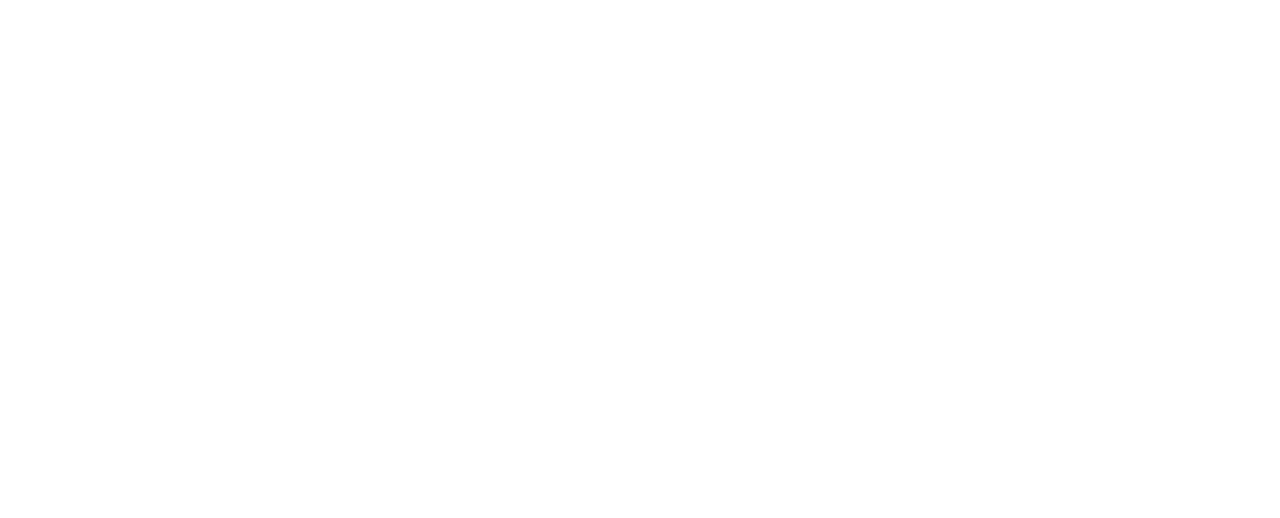
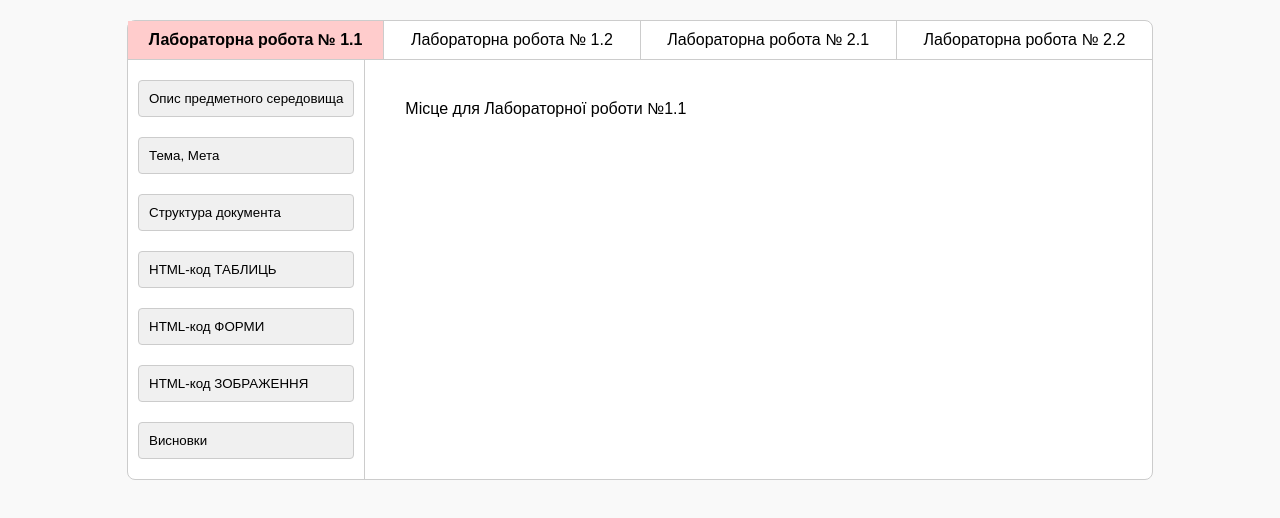
Before and after one commit to YuHryshchenko/zpi-zp41_appRECORD-HryshchenkoYuliia-KPI-2025, a plain HTML site: page index.html in a window 1280 px wide. Drawn offline with Linux system fonts and the light colour scheme.

Commit message:
Add content

```diff
--- a/index.html
+++ b/index.html
@@ -3,9 +3,136 @@
 <head>
     <meta charset="UTF-8">
     <meta name="viewport" content="width=device-width, initial-scale=1.0">
-    <title>Document</title>
+    <title>Laboratory report HTML document</title>
+    <style>
+        body {
+          font-family: Arial, sans-serif;
+          margin: 0;
+          padding: 0;
+          display: flex;
+          flex-direction: column;
+          align-items: center;
+          background-color: #f9f9f9;
+        }
+
+        .container {
+          display: flex;
+          flex-direction: column;
+          width: 80%;
+          margin-top: 20px;
+          border: 1px solid #ccc;
+          border-radius: 8px;
+          background-color: #fff;
+        }
+
+        .tabs {
+          display: flex;
+          border-bottom: 1px solid #ccc;
+        }
+
+        .tab {
+          padding: 10px 20px;
+          cursor: pointer;
+          flex: 1;
+          text-align: center;
+          border-right: 1px solid #ccc;
+          transition: background-color 0.3s;
+        }
+
+        .tab:last-child {
+          border-right: none;
+        }
+
+        .tab.active {
+          background-color: #ffcccc;
+          font-weight: bold;
+        }
+
+        .content {
+          display: none;
+          padding: 20px;
+        }
+
+        .content.active {
+          display: block;
+        }
+
+        .sidebar {
+          display: flex;
+          flex-direction: column;
+          padding: 10px;
+          border-right: 1px solid #ccc;
+        }
+
+        .sidebar button {
+          margin: 10px 0;
+          padding: 10px;
+          border: 1px solid #ccc;
+          border-radius: 4px;
+          background-color: #f0f0f0;
+          cursor: pointer;
+          text-align: left;
+        }
+
+        .sidebar button:hover {
+          background-color: #e0e0e0;
+        }
+
+        .main {
+          flex: 1;
+          padding: 20px;
+        }
+
+        .layout {
+          display: flex;
+        }
+      </style>
 </head>
+
 <body>
+
+    <div class="container">
+        <div class="tabs">
+          <div class="tab active" data-target="lab1">Лабораторна робота № 1.1</div>
+          <div class="tab" data-target="lab2">Лабораторна робота № 1.2</div>
+          <div class="tab" data-target="lab3">Лабораторна робота № 2.1</div>
+          <div class="tab" data-target="lab4">Лабораторна робота № 2.2</div>
+        </div>
+
+        <div class="layout">
+          <div class="sidebar">
+            <button>Опис предметного середовища</button>
+            <button>Тема, Мета</button>
+            <button>Структура документа</button>
+            <button>HTML-код ТАБЛИЦЬ</button>
+            <button>HTML-код ФОРМИ</button>
+            <button>HTML-код ЗОБРАЖЕННЯ</button>
+            <button>Висновки</button>
+          </div>
+
+          <div class="main">
+            <div id="lab1" class="content active">Місце для Лабораторної роботи №1.1</div>
+            <div id="lab2" class="content">Місце для Лабораторної роботи №1.2</div>
+            <div id="lab3" class="content">Місце для Лабораторної роботи №2.1</div>
+            <div id="lab4" class="content">Місце для Лабораторної роботи №2.2</div>
+          </div>
+        </div>
+      </div>
+
+      <script>
+        const tabs = document.querySelectorAll('.tab');
+        const contents = document.querySelectorAll('.content');
+
+        tabs.forEach(tab => {
+          tab.addEventListener('click', () => {
+            tabs.forEach(t => t.classList.remove('active'));
+            contents.forEach(c => c.classList.remove('active'));
+
+            tab.classList.add('active');
+            document.getElementById(tab.dataset.target).classList.add('active');
+          });
+        });
+      </script>
 
 </body>
 </html>
```
